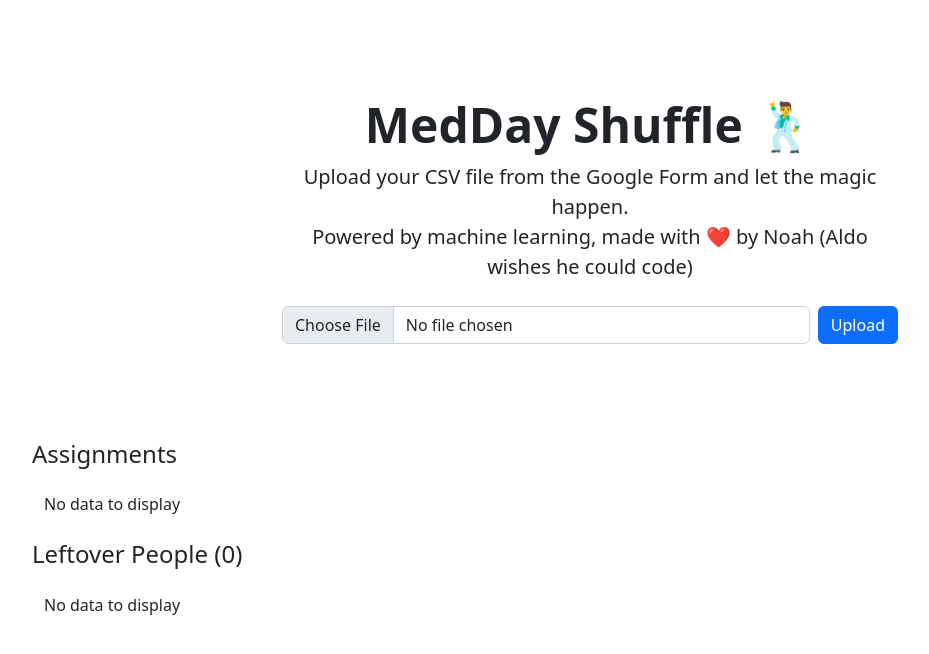
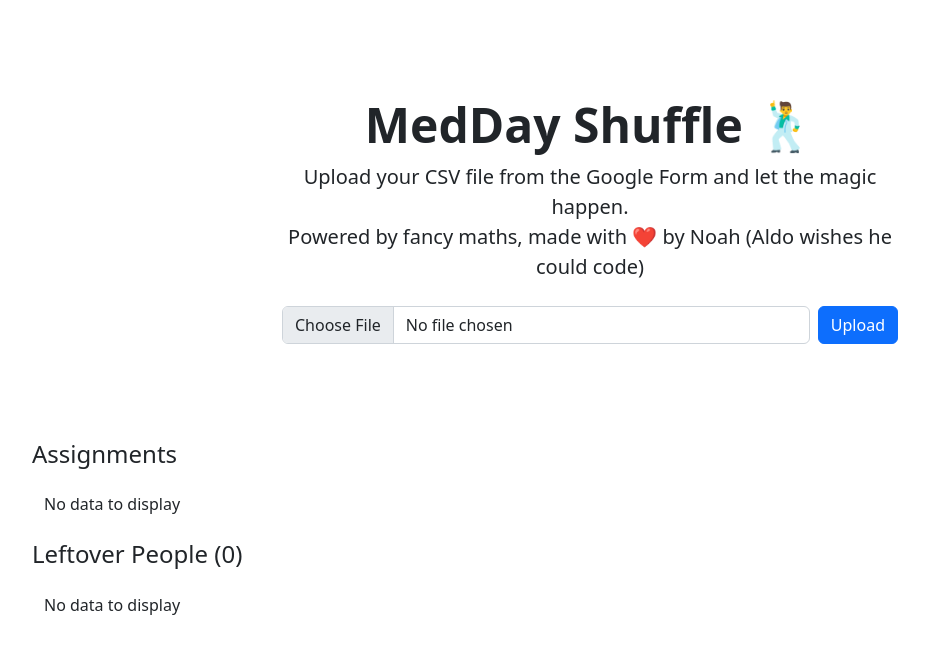
Before and after one commit to colemannoah/medsoc-shuffle, a Vue app in the folder medsoc/client/: page / in a window 1280 px wide. Shown: the top 654 px of the page, without its empty margins (50-979 px from the left). Built offline with nearby package versions, Linux system fonts and the light colour scheme.

Commit message:
changed description

```diff
--- a/medsoc/client/src/views/HomeView.vue
+++ b/medsoc/client/src/views/HomeView.vue
@@ -5,7 +5,7 @@
       <div class="col-lg-6 mx-auto">
         <p class="lead mb-4">
           Upload your CSV file from the Google Form and let the magic happen.<br>
-          Powered by machine learning, made with ❤️ by Noah (Aldo wishes he could code)
+          Powered by fancy maths, made with ❤️ by Noah (Aldo wishes he could code)
         </p>
         <div class="d-grid gap-2 d-sm-flex justify-content-sm-center">
           <input
```
